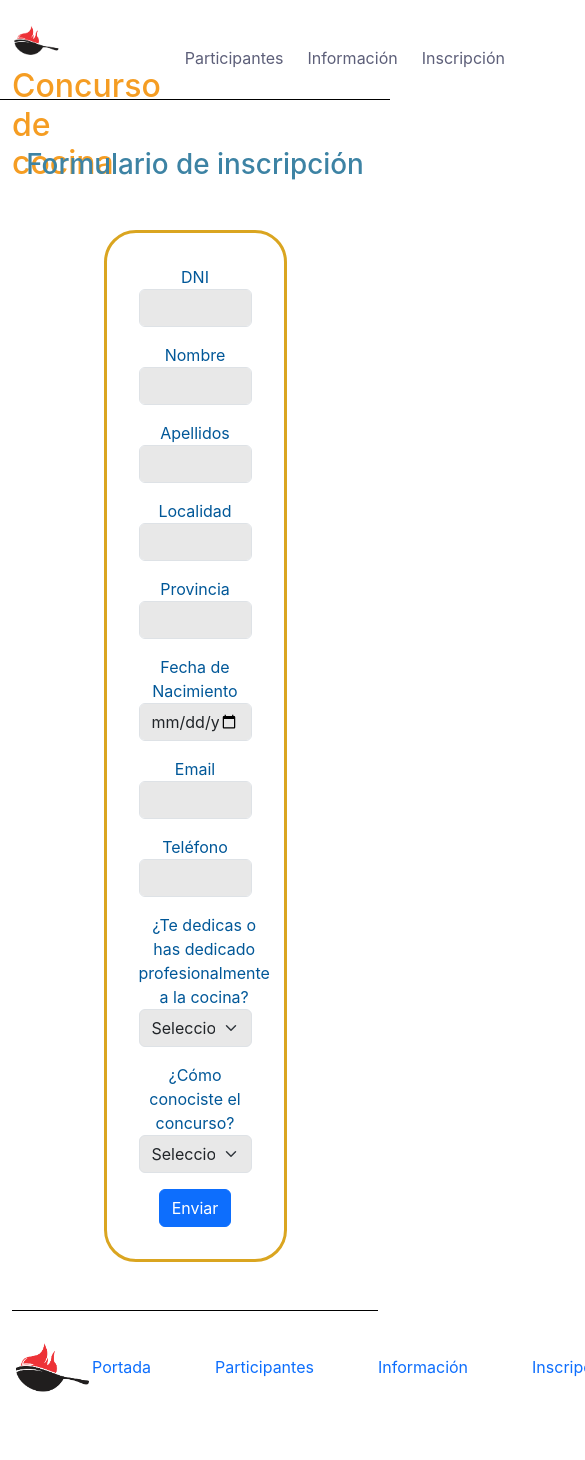
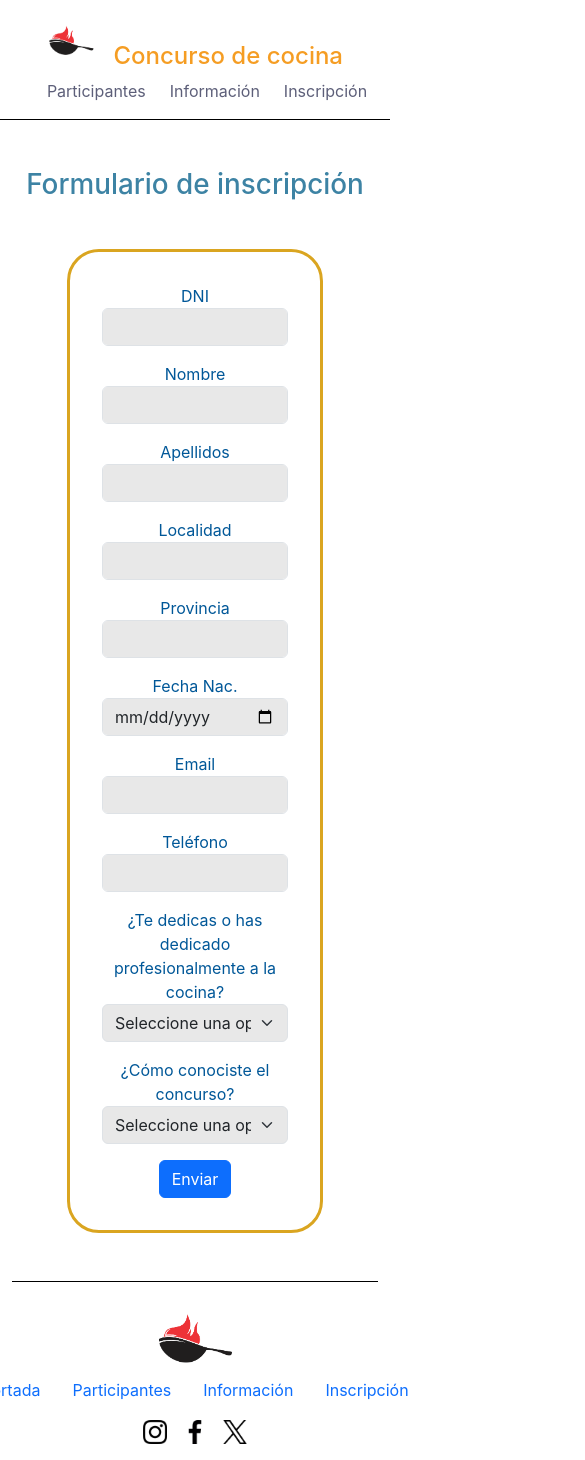
Before and after one commit to sforjab/html_css2_pec2, a website built with Parcel: page src/inscripcion.html in a window 390 px wide. Shown: the top 1460 px of the page, 585 px wide, since content can reach past the window. Before the commit the page ends 1423 px from the top, so only its background shows below. Built offline with nearby package versions, Linux system fonts and the light colour scheme.

Commit message:
Se añaden queries para responsive

```diff
--- a/src/assets/styles/layouts/_home.scss
+++ b/src/assets/styles/layouts/_home.scss
@@ -58,7 +58,7 @@
 .header {
   border-bottom: 1px solid black;
   margin-top: 1rem;
-  height: 10vh;
+  /* height: 10vh; */
 
   .header__container {
     display: flex;
@@ -156,106 +156,6 @@
   }
 }
 
-/* .uoc-logo {
-  display: block;
-  margin-left: auto;
-  margin-right: auto;
-  margin-bottom: 1.5rem;
-  max-width: 200px;
-  height: auto;
-
-  @media (min-width: $mqMinWidth) {
-    max-width: none;
-  }
-} */
-
-/* .uoc-title {
-  font-family: $font-family-serif;
-  font-size: 24px;
-  font-weight: 700;
-  color: $uoc-corporate;
-
-  @media (min-width: $mqMinWidth) {
-    font-size: 36px;
-  }
-} */
-
-/* .uoc-footer {
-  margin-top: 1.5rem;
-  font-size: 0.75rem;
-  text-align: center;
-} */
-
-/* @supports (display:grid) {
-  @media (min-width: 42em) and (min-height: 27em) {
-    main {
-        display: grid;
-
-        grid-template: 1fr 1fr 1fr 1fr 1fr 1fr / 1fr 1fr 1fr 1fr 1fr 1fr 1fr;
-
-        gap: 0px;
-        height: 100%;
-    }
-
-    #item-0 {
-      background-color: #69768C;
-      grid-row: 1 / 6;
-      grid-column: 1 / 6;
-
-    }
-    #item-1 {
-
-      background-color: #5AD758;
-      grid-row: 1 / 4;
-      grid-column: 6 / 7;
-
-    }
-    #item-2 {
-
-      background-color: #8DDD9E;
-      grid-row: 6 / 7;
-      grid-column: 3 / 6;
-
-    }
-
-    .img-portada { grid-area: img-portada; }
-      .lugar-fecha { grid-area: lugar-fecha; }
-
-    h1 {
-      grid-column: 3 / 6;
-      grid-row: 1 / 2;
-      z-index: 2;
-      padding-left: 0.25em;
-      margin-bottom: initial;
-    }
-
-    img {
-      grid-column: 1 / 4;
-      grid-row: 1 / 4;
-    }
-
-    .location {
-      grid-column: 3 / 4;
-      grid-row: 3 / 4;
-      z-index: 2;
-      background: gray;
-      text-align: center;
-      display: flex;
-
-      p {
-        margin: auto;
-      }
-    }
-
-    button {
-      grid-column: 2 / 3;
-      grid-row: 4 / 5;
-      position: initial;
-      padding: 0;
-    }
-  }
-} */
-
 //PARTICIPANTES
 .container__titulo {
   margin: 2.5rem 0;
@@ -280,10 +180,6 @@
   text-align: center;
 }
 
-/* .container__participante__imagen {
-  max-width: 100%;
-} */
-
 .container__participante__nombre {
   font-size: 1.2rem;
 }
@@ -304,25 +200,15 @@
   align-items: center;
 }
 
-/* .footer__logo,
-.footer__links,
-.footer__rrss {
-    flex: 1;
-}
- */
 .footer__logo {
   align-self: flex-start;
 }
 
-.footer__links,
+//.footer__links
 .footer__rrss {
   display: flex;
   justify-content: space-between;
 }
-
-/* .footer__links {
-  width: 50%;
-} */
 
 .footer__logo_imagen {
   width: 5rem;
@@ -350,51 +236,6 @@
 .footer__rrss__elemento:not(:last-child) {
   margin-right: 1rem;
 }
-
-/* .container__footer {
-  text-align: center;
-  background-color: #fff;
-  display: flex;
-  justify-content: space-around;
-  height: 10vh;
-  border-top: 1px solid $col-black;
-  padding: 0;
-  width: 90%;
-  margin: auto;
-}
-
-  .footer__logo {
-    height: 100%;
-  }
-
-  .footer__logo_imagen {
-    -o-object-fit: cover;
-    object-fit: cover;
-    max-height: 100%;
-  }
-
-  .footer__links__lista {
-    list-style: none;
-    display: flex;
-  }
-
-  .footer__links__elemento {
-    margin-right: 10vh;
-  } */
-
-  /* .footer__paginas-lista a {
-    text-decoration: none;
-    color: $tenis-corporate;
-  } */
-
- /*  .footer__rrss__lista {
-    list-style: none;
-    display: flex;
-  }
-
-  .footer__rrss__elemento {
-    margin-right: 10vh;
-  } */
 
 .imagen-cabecera {
   height: 45vh;
@@ -493,3 +334,51 @@
 .alert-success {
   color: oklch(52.06% 0.15 160.94);
 }
+
+//QUERIES
+@media (max-width: 992px) {
+  .container__footer {
+    flex-direction: column;
+  }
+
+  .footer__logo {
+    width: 100%;
+  }
+
+  .footer__links__elemento:not(:last-child) {
+    margin-right: 2rem;
+  }
+
+  .footer__links {
+    margin-bottom: 1rem;
+  }
+
+  .container__form {
+    width: 70%;
+  }
+}
+
+@media (max-width: 767px) {
+  .header .header__container {
+    flex-direction: column;
+    align-items: center;
+  }
+
+  .banner .banner__highlight {
+    font-size: 1.5rem;
+  }
+
+  .container__participante__elemento {
+    width: calc(50% - 1.5rem);
+  }
+}
+
+@media (max-width: 480px) {
+  .container__participante__lista {
+    justify-content: center;
+  }
+
+  .container__participante__elemento {
+    width: calc(100% - 1.5rem);
+  }
+}
--- a/src/inscripcion.html
+++ b/src/inscripcion.html
@@ -34,7 +34,7 @@
                   <input type="text" class="form-control" id="provincia" name="provincia">
                 </div>
                 <div class="form-group mb-3  col-md-4">
-                  <label for="fecha_nacimiento">Fecha de Nacimiento</label>
+                  <label for="fecha_nacimiento">Fecha Nac.</label>
                   <input type="date" class="form-control" id="fecha_nacimiento" name="fecha_nacimiento">
                 </div>
                 <div class="form-group mb-3  col-md-4">
```
